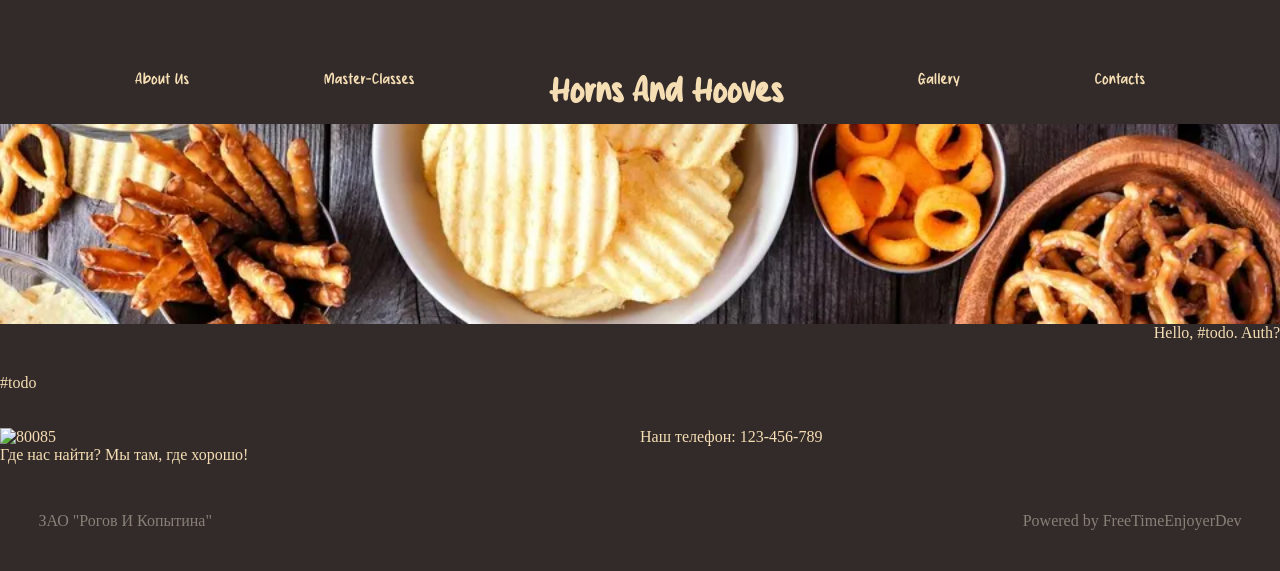
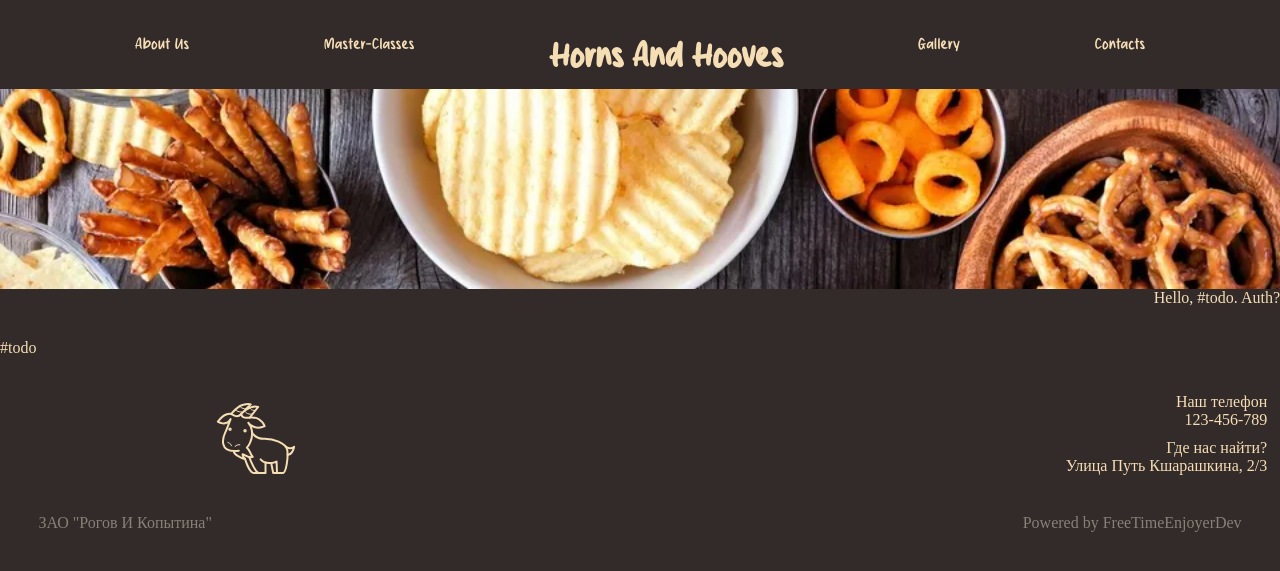
Before and after one commit to am1bestofluck/gb_recipies, a Django app: page / in a window 1280 px wide. Shown: the top 571 px of the page. Run offline with Django 5.2, Linux system fonts and the light colour scheme.

Commit message:
base page

```diff
--- a/root_prj/static/css/base.css
+++ b/root_prj/static/css/base.css
@@ -19,7 +19,7 @@ a {
 
 .header--base {
     font-family: "mood";
-    padding-top: 70px;
+    padding-top: 35px;
     padding-bottom: 15px;
     display: flex;
     justify-content: space-evenly;
@@ -67,6 +67,18 @@ a {
 
 .footer--info {
     display: grid;
-    grid-template-columns: 1fr 1fr;
-    grid-template-rows: repeat(3, 1fr);
+    grid-template-columns: 2fr 3fr;
+    grid-template-rows: repeat(2, 1fr);
 }
+
+.info--logo {
+    grid-row: 1/-1;
+    display: flex;
+    justify-content: center;
+}
+
+.footer--cell_allign_right {
+    justify-self: right;
+    text-align: right;
+    padding-right: 1svw;
+}
--- a/root_prj/templates/base.html
+++ b/root_prj/templates/base.html
@@ -29,11 +29,11 @@
                 <div class="form"><input type="text" name="" id=""></div><input type="submit" value=""></div>
         </div>
         <div class="footer--info">
-            <div class="info--logo"><img src="" alt="80085"></div>
-            <div class="info--phone">Наш телефон: 123-456-789</div>
-            <div class="info--path">
-                <span class="path--ask">Где нас найти?</span>
-                <span class="path--response">Мы там, где хорошо!</span>
+            <div class="footer--cell info--logo"><img class="info--logo_pic" src="../static/img/logo.svg" alt="лого рогов и копыт :( :)"></div>
+            <div class="footer--cell footer--cell_allign_right">Наш телефон<br>123-456-789</div>
+            <div class="footer--cell footer--cell_allign_right">
+                <span class="path--hint">Где нас найти?<br></span>
+                <span class="path--response">Улица Путь Кшарашкина, 2/3</span>
             </div>
         </div>
         <div class="footer--dev_info">
```
Also changed, not shown: root_prj/static/img/logo.svg (added).
